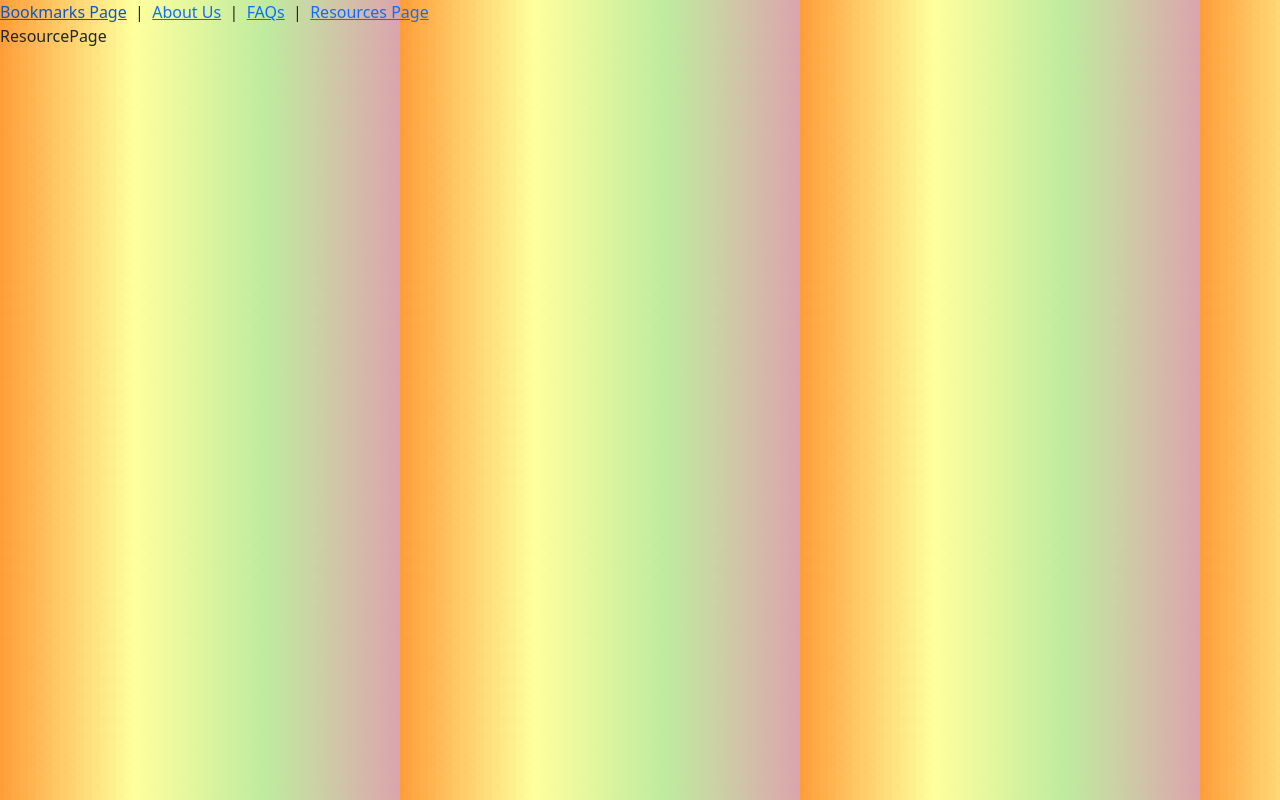
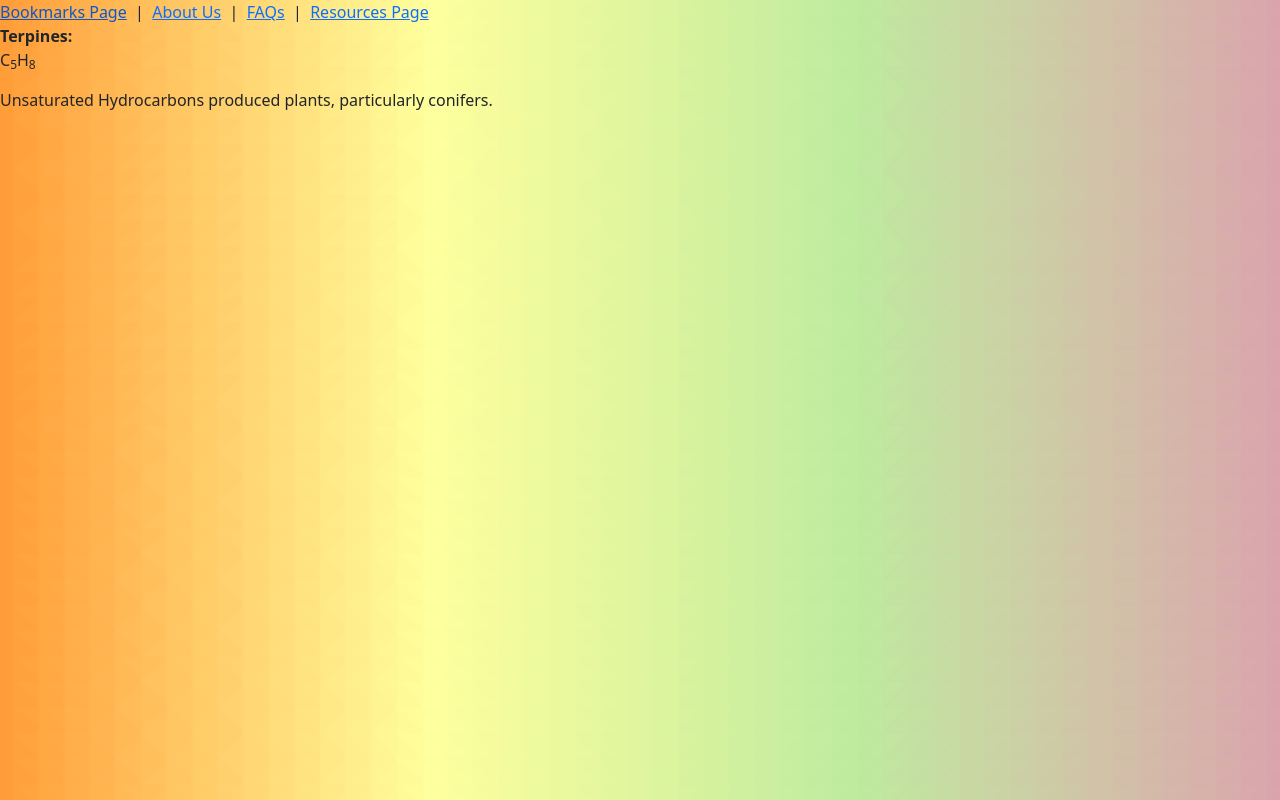
Before and after one commit to christine-iyer/blank-two, a React (Create React App) app: page /resources in a window 1280 px wide. Built offline with nearby package versions, Linux system fonts and the light colour scheme.

Commit message:
getting a database error.

```diff
--- a/src/index.css
+++ b/src/index.css
@@ -6,7 +6,10 @@ body {
   -webkit-font-smoothing: antialiased;
   -moz-osx-font-smoothing: grayscale;
   background-color: rgba(255, 255, 0, 0.415);
-  background-image: url(./stripes.png)
+  background-image: url(./stripes.png);
+  background-repeat: no-repeat;
+  background-size: cover;
+
 }
 
 code {
--- a/src/pages/ResourcePage.js
+++ b/src/pages/ResourcePage.js
@@ -1,24 +1,14 @@
-import React from 'react'
-const resourceList = [
-     {entry: 'Russo, E. B. (2016). Clinical Endocannabinoid Deficiency Reconsidered: Current Research Supports the Theory in Migraine, Fibromyalgia, Irritable Bowel, and Other Treatment-Resistant Syndromes. Cannabis and Cannabinoid Research, 1(1), 154–165',
-     link:'https://doi.org/10.1089/n.2016.0009'},
-     {entry: '',
-     link: ''},
-     {entry: '',
-     link: ''},
-     {entry: '',
-     link: ''},
-     {entry: '',
-     link: ''},
-     {entry: '',
-     link: ''}
-]
+
+
 
 const ResourcePage = () => {
 
   return (
     <div>
-     ResourcePage
+     <span><b>Terpines: </b><p>C<sub>5</sub>H<sub>8</sub></p></span>
+   Unsaturated Hydrocarbons produced plants, particularly conifers.
+
+
      </div>
   )
 }
```
